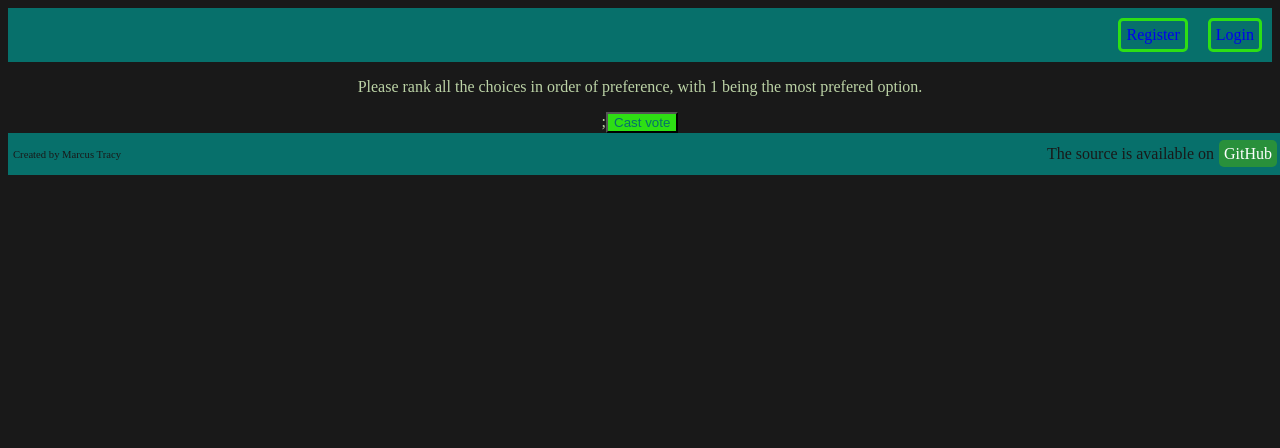
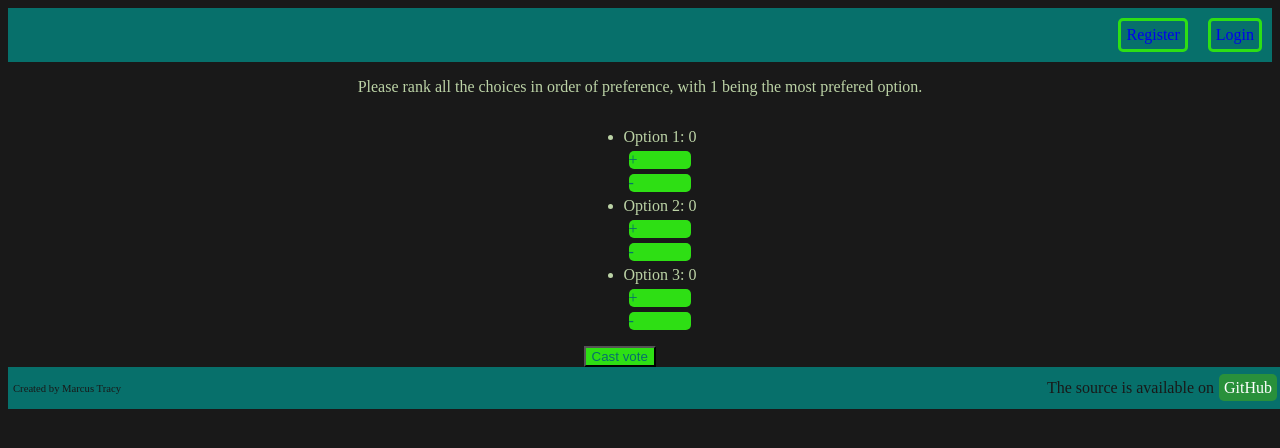
Before and after one commit to matracy/startup, a React (Vite) app: page /poll.html in a window 1280 px wide. Shown: the top 448 px of the page. Built offline with nearby package versions, Linux system fonts and the light colour scheme.

Commit message:
Fixed miscelaneous buggy behaviors

```diff
--- a/index.html
+++ b/index.html
@@ -7,8 +7,8 @@
 			type="image/x-icon"
 			href="./img-assets/logo-icon.svg"
 		/>
-		<link rel="stylesheet" href="main.css" />
-		<link rel="stylesheet" href="dynamic-colors.css" />
+		<link rel="stylesheet" type="text/css" href="main.css" />
+		<link rel="stylesheet" type="text/css" href="dynamic-colors.css" />
 	</head>
 	<body>
 		<div id="root"></div>
--- a/src/backendInterface.js
+++ b/src/backendInterface.js
@@ -19,11 +19,15 @@ function castVote(ballot) {
 }
 
 function fetchResults(poll) {
-	alert("fetchResults is NYI");
+	return [
+		{ name: "Option 1", initialVotes: 1, finalVotes: 2 },
+		{ name: "Option 2", initialVotes: 1, finalVotes: 1 },
+		{ name: "Option 3", initialVotes: 1, finalVotes: 0 },
+	];
 }
 
 function authenticateUser(credentials, notifyCallback) {
-	notifyCallback({ name: credentials.name });
+	notifyCallback({ name: credentials.username });
 }
 
 function registerToVote() {
--- a/src/components/headder.jsx
+++ b/src/components/headder.jsx
@@ -1,28 +1,41 @@
-function Header({ isSignedIn, name }) {
-	if (isSignedIn) {
+import { useContext } from "react";
+import { Link } from "react-router-dom";
+import { GlobalState } from "../main";
+
+function isSignedIn() {
+	const user = useContext(GlobalState).user;
+	if (user == null || user == undefined) {
+		return false;
+	}
+	return Object.keys(user).length > 0;
+}
+
+function Header() {
+	const user = useContext(GlobalState).user;
+	if (isSignedIn()) {
 		return (
 			<>
 				<header>
 					<div className="homeButton">
-						<a href="./index.html">
+						<Link to="/index.html">
 							<img className="imgLink" src="./logo-wide.svg" alt="STV Online" />
-						</a>
+						</Link>
 					</div>
 					<div className="accountHeading">
-						<a href="./account.html">
+						<Link to="/account.html">
 							<img
 								className="imgLink"
 								src="./generic-pfp.svg"
 								alt="pfp"
 								width="50px"
 							/>
-						</a>
-						<p className="infoText">Voting as {name}</p>
+						</Link>
+						<p className="infoText">Voting as {user.name}</p>
 					</div>
 					<div>
-						<a className="navLink" href="./logout.html">
+						<Link className="navLink" to="/logout.html">
 							Log out
-						</a>
+						</Link>
 					</div>
 				</header>
 			</>
@@ -33,10 +46,10 @@ function Header({ isSignedIn, name }) {
 				<header>
 					<nav className="homepageAccountLinks">
 						<div className="navLink">
-							<a href="./createAccount.html">Register</a>
+							<Link to="/createAccount.html">Register</Link>
 						</div>
 						<div className="navLink">
-							<a href="./signIn.html">Login</a>
+							<Link to="/signIn.html">Login</Link>
 						</div>
 					</nav>
 				</header>
--- a/src/components/pollOption.jsx
+++ b/src/components/pollOption.jsx
@@ -10,13 +10,17 @@ function pollOption(name, rank, increaseRank, decreaseRank) {
 	} else {
 		return (
 			<>
-				{rank}
-				<p className="imitationButton" onClick={increaseRank(name)}>
-					+
-				</p>
-				<p clasName="imitationButton" onClick={decreaseRank(name)}>
-					-
-				</p>
+				<div className="pollOption">
+					<span>
+						{name}: {rank}
+						<p className="imitationButton" onClick={() => increaseRank(name)}>
+							+
+						</p>
+						<p className="imitationButton" onClick={() => decreaseRank(name)}>
+							-
+						</p>
+					</span>
+				</div>
 			</>
 		);
 	}
--- a/src/components/pollResult.jsx
+++ b/src/components/pollResult.jsx
@@ -1,4 +1,4 @@
-function pollResult({ name, numVotes }) {
+function pollResult(name, numVotes) {
 	return (
 		<>
 			<span>
--- a/src/main.jsx
+++ b/src/main.jsx
@@ -1,4 +1,4 @@
-import { useState } from "react";
+import { useState, createContext, useContext } from "react";
 import { createRoot } from "react-dom/client";
 import {
 	BrowserRouter,
@@ -19,22 +19,23 @@ import { SignIn } from "./pages/signIn.jsx";
 import { Header } from "./components/headder.jsx";
 import { Footer } from "./components/footer.jsx";
 import { fetchPolls } from "./backendInterface.js";
+import { Logout } from "./pages/logout.jsx";
 
 const root = createRoot(document.getElementById("root"));
+export const GlobalState = createContext({ user: {}, poll: {} });
+const user = GlobalState.user;
+
+function setUser(usr) {
+	GlobalState.user = usr;
+}
 
 function AppWrapper() {
-	const [user, setUser] = useState({});
 	const navigateTo = useNavigate();
 
-	function isSignedIn() {
-		if (user == null) {
-			return false;
-		}
-		return Object.keys(user).length > 0;
-	}
 	return (
 		<>
-			<Header isSignedIn={isSignedIn()} name={user.name} />
+			<GlobalState.Provider value={GlobalState}>
+				<Header />
 				<main>
 					<Routes>
 						<Route path="/" element={<Landing />} exact />
@@ -67,17 +68,22 @@ function AppWrapper() {
 							path="/poll.html"
 							element={
 								<Poll
+									poll="some-hardcoded-poll"
 									redirecter={() => {
 										navigateTo("/pollResults.html");
 									}}
 								/>
 							}
 						/>
-					<Route path="/pollResults.html" element={<PollResults />} />
+						<Route
+							path="/pollResults.html"
+							element={<PollResults poll={{ result: "Option 1" }} />}
+						/>
 						<Route
 							path="/registerInPoll.html"
 							element={
 								<RegisterInPoll
+									poll="some-hardcoded-poll"
 									redirecter={() => {
 										navigateTo("/poll.html");
 									}}
@@ -86,22 +92,32 @@ function AppWrapper() {
 						/>
 						<Route
 							path="/signIn.html"
-						element={<SignIn notifyStateOfNewUser={setUser} />}
+							element={
+								<SignIn
+									notifyStateOfNewUser={(usr) => {
+										setUser(usr);
+										navigateTo("/account.html");
+									}}
+								/>
+							}
 						/>
 						<Route
 							path="/logout.html"
-						element={() => {
-							{
+							element={
+								<Logout
+									redirecter={() => {
 										setUser({});
+										navigateTo("/");
+									}}
+								/>
 							}
-							<Landing />;
-						}}
 							exact
 						/>
 						<Route path="*" element={<Navigate to="/" replace />} />
 					</Routes>
 				</main>
 				<Footer />
+			</GlobalState.Provider>
 		</>
 	);
 }
--- a/src/pages/account.jsx
+++ b/src/pages/account.jsx
@@ -1,3 +1,4 @@
+import { Link } from "react-router-dom";
 import { pollSumary } from "../components/pollSumary";
 
 function Account({ polls }) {
@@ -8,14 +9,14 @@ function Account({ polls }) {
 				<table>{polls.map(pollSumary)}</table>
 			</div>
 			<div>
-				<a className="imitationButton" href="./createPoll.html">
+				<Link className="imitationButton" to="/createPoll.html">
 					Create new poll
-				</a>
+				</Link>
 			</div>
 			<div>
-				<a className="imitationButton" href="./registerInPoll.html">
+				<Link className="imitationButton" to="/registerInPoll.html">
 					Register to vote
-				</a>
+				</Link>
 			</div>
 		</>
 	);
--- a/src/pages/createPoll.jsx
+++ b/src/pages/createPoll.jsx
@@ -14,9 +14,9 @@ function CreatePoll({ redirecter }) {
 	});
 
 	function addOption() {
-		console.log("Adding option.");
-		options.push(pollOptions.addOption.value);
-		setOptions(options);
+		var newOpts = [...options];
+		newOpts.push(pollOptions.addOption.value);
+		setOptions(newOpts);
 	}
 
 	function saveSettings() {
@@ -24,12 +24,13 @@ function CreatePoll({ redirecter }) {
 		settings.maxVoters = pollSettings.voterCount.value;
 		settings.startDate = pollSettings.startDateTime.value;
 		settings.endDate = pollSettings.endDateTime.value;
-		settings.allowUnlimitedVoters = pollSettings.unlimitedRegistration.value;
+		settings.allowUnlimitedVoters = pollSettings.unlimitedRegistration.checked;
 		setSettings(settings);
 	}
 
 	function launchPoll() {
-		if (pollLaunchConfirmation.launchConfirmation.value == "on") {
+		if (pollLaunchConfirmation.launchConfirmation.checked) {
+			saveSettings();
 			registerPoll(options, settings);
 			redirecter();
 		}
@@ -43,7 +44,7 @@ function CreatePoll({ redirecter }) {
 				{options.map((opt) => {
 					return (
 						<>
-							<li>{pollOption(opt, null, null, null)}</li>
+							<li key={opt.name}>{pollOption(opt, null, null, null)}</li>
 						</>
 					);
 				})}
--- /dev/null
+++ b/src/pages/logout.jsx
@@ -0,0 +1,6 @@
+function Logout({ redirecter }) {
+	redirecter();
+	return <> </>;
+}
+
+export { Logout };
--- a/src/pages/poll.jsx
+++ b/src/pages/poll.jsx
@@ -9,7 +9,7 @@ function areValuesUnique(obj) {
 }
 
 function Poll({ poll, redirecter }) {
-	const [options, setOptions] = useState(fetchOptions(poll));
+	const [options, setOptions] = useState(() => fetchOptions(poll));
 
 	function submitBallot() {
 		var results = {};
@@ -25,19 +25,19 @@ function Poll({ poll, redirecter }) {
 	}
 
 	function incRank(name) {
-		setOptions(
-			options.map((opt) => {
+		var newOpts = [...options];
+		newOpts.forEach((opt) => {
 			opt.name == name ? (opt.rank += 1) : (opt.rank += 0);
-			}),
-		);
+		});
+		setOptions(newOpts);
 	}
 
 	function decRank(name) {
-		setOptions(
-			options.map((opt) => {
+		var newOpts = [...options];
+		newOpts.forEach((opt) => {
 			opt.name == name ? (opt.rank -= 1) : (opt.rank -= 0);
-			}),
-		);
+		});
+		setOptions(newOpts);
 	}
 
 	return (
@@ -52,18 +52,19 @@ function Poll({ poll, redirecter }) {
 					submitBallot();
 				}}
 			>
+				<ul>
 					{options.map((opt) => {
-					console.log(opt);
 						if (opt != null && opt != undefined) {
 							return (
 								<>
+									<li key={opt.name}>
 										{pollOption(opt.name, opt.rank, incRank, decRank)}
-								<br />
+									</li>
 								</>
 							);
 						}
 					})}
-				;
+				</ul>
 				<input className="buttonInput" type="submit" value="Cast vote" />
 			</form>
 		</>
--- a/src/pages/pollResults.jsx
+++ b/src/pages/pollResults.jsx
@@ -5,6 +5,10 @@ import { pollResult } from "../components/pollResult";
 function PollResults({ poll }) {
 	const [resultView, setResultView] = useState("Final Votes");
 	var results = fetchResults(poll);
+	var totalVotes = 0;
+	results.forEach((res) => {
+		totalVotes += res.initialVotes;
+	});
 
 	function toggleResultView() {
 		setResultView(
@@ -17,7 +21,7 @@ function PollResults({ poll }) {
 			{/* <!-- Essentially this whole page will be stored on the server's database. --> */}
 			<p className="preTitle">The winner of this poll is:</p>
 			<br />
-			<h1 className="pollWinner">{poll.winner}</h1>
+			<h1 className="pollWinner">{poll.result}</h1>
 			<p className="imitationButton" onClick={toggleResultView}>
 				View {resultView == "Final Votes" ? "initial votes" : "final votes"}
 			</p>
@@ -26,7 +30,9 @@ function PollResults({ poll }) {
 					<>
 						{pollResult(
 							res.name,
-							resultView == "Initial Votes" ? res.initialVotes : res.finalVotes,
+							(resultView == "Initial Votes"
+								? res.initialVotes
+								: res.finalVotes) / totalVotes,
 						)}
 						<br />
 					</>
```
Also changed, not shown: 1 other file (tests, documents, lock files or other folders). Lines whose indentation alone changed are shown as unchanged.
